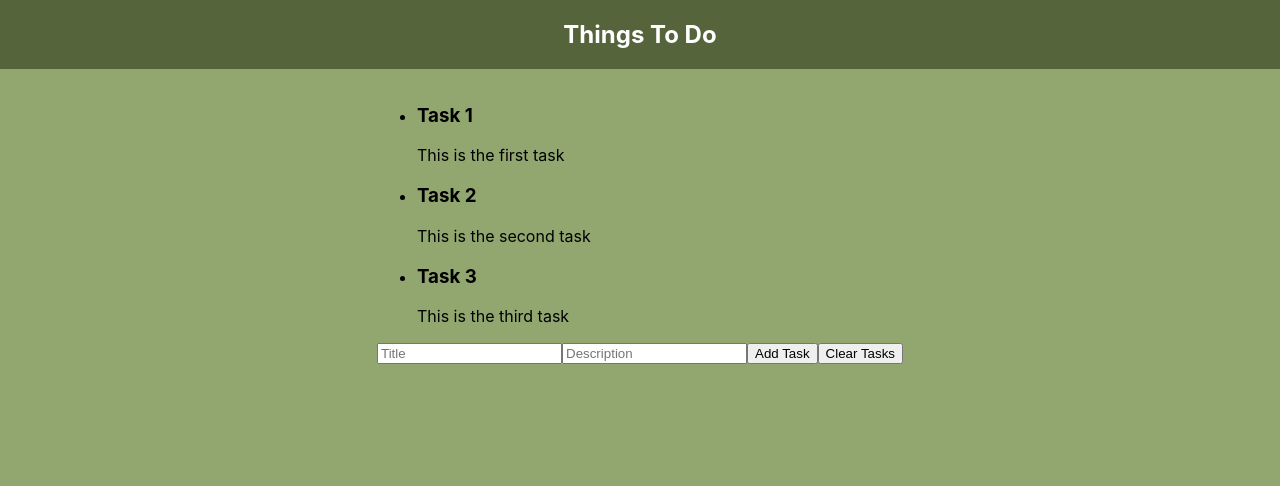
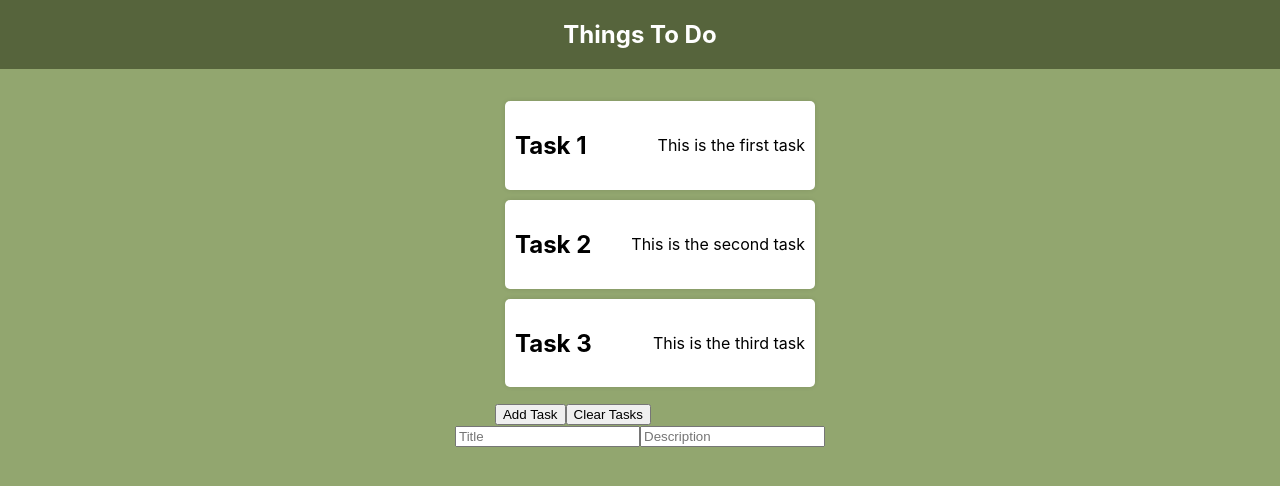
Before and after one commit to brendonnewt/todo-app, a React (Create React App) app: page / in a window 1280 px wide. Shown: the top 486 px of the page. Built offline with nearby package versions, Linux system fonts and the light colour scheme.

Commit message:
refactoring textfields

```diff
--- a/src/App.js
+++ b/src/App.js
@@ -1,12 +1,14 @@
 import React from 'react';
 import HeaderBar from './headerbar';
 import TaskList from './tasklist';
+import InputPanel from './inputpanel';
 
 export const App = () => {
     return (
         <div className='app'>
             <HeaderBar />
             <TaskList />
+            <InputPanel />
         </div>
     );
 }
--- /dev/null
+++ b/src/data/textfields.js
@@ -0,0 +1,4 @@
+export const textfields = [
+    { placeholder: 'Title' },
+    { placeholder: 'Description' },
+];
--- a/src/index.css
+++ b/src/index.css
@@ -26,6 +26,12 @@ h1 {
   margin:0;
 }
 
+ul {
+  list-style-type: none;
+  padding: 0;
+
+}
+
 .header {
   background-color: rgb(86, 100, 60);
   padding: 20px;
@@ -38,3 +44,15 @@ h1 {
   top: 0;
   margin-bottom: 2vh;
 }
+
+.task {
+  display: flex;
+  justify-content: space-between;
+  align-items: center;
+  padding: 10px;
+  margin: 10px;
+  background-color: white;
+  border-radius: 5px;
+  box-shadow: 0 0 5px rgba(0, 0, 0, 0.1);
+  width: 100%;
+}
--- /dev/null
+++ b/src/inputpanel.js
@@ -0,0 +1,12 @@
+import React from "react";
+import TextFields from "./textfields";
+
+const InputPanel = () => {
+    return (
+        <div className='input-panel'>
+            <TextFields />
+        </div>
+    );
+}
+
+export default InputPanel;
--- a/src/task.js
+++ b/src/task.js
@@ -1,6 +1,6 @@
 const Task = ({title, description}) => {
     return (
-        <div>
+        <div className="task">
             <h2>{title}</h2>
             <p>{description}</p>
         </div>
--- a/src/tasklist.js
+++ b/src/tasklist.js
@@ -1,5 +1,6 @@
 import React from 'react';
-import {data} from './data';
+import {data} from './data/data';
+import Task from './task';
 
 const TaskList = () => {
     const [tasks, setTasks] = React.useState(data);
@@ -8,13 +9,10 @@ const TaskList = () => {
             <ul>
                 {tasks.map((task, index) => (
                     <li key={index}>
-                        <h3>{task.title}</h3>
-                        <p>{task.description}</p>
+                        <Task title={task.title} description={task.description} />
                     </li>
                 ))}
             </ul>
-            <input type='text' placeholder='Title' />
-            <input type='text' placeholder='Description' />
             <button onClick={() => {
                 const title = document.querySelector('input[placeholder="Title"]').value;
                 const description = document.querySelector('input[placeholder="Description"]').value;
--- /dev/null
+++ b/src/textfields.js
@@ -0,0 +1,13 @@
+import { textfields } from "./data/textfields";
+
+const TextFields = () => {
+    return (
+        <>
+        {textfields.map((textfield, index) => {
+            return <input key={index} type='text' placeholder={textfield.placeholder} />
+        })}
+        </>
+    )
+}
+
+export default TextFields;
```
Also changed, not shown: src/buttonpanel.js (added), src/data/data.js (renamed from src/data.js).
